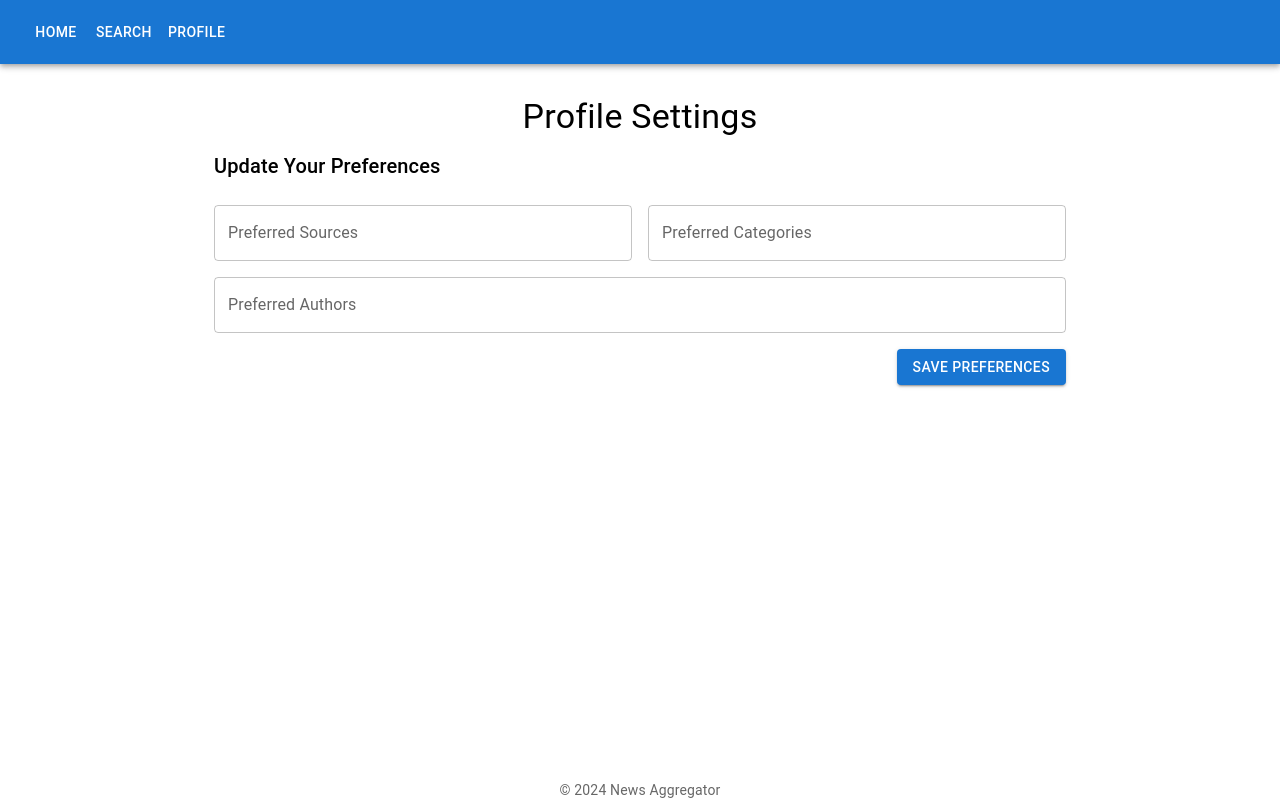
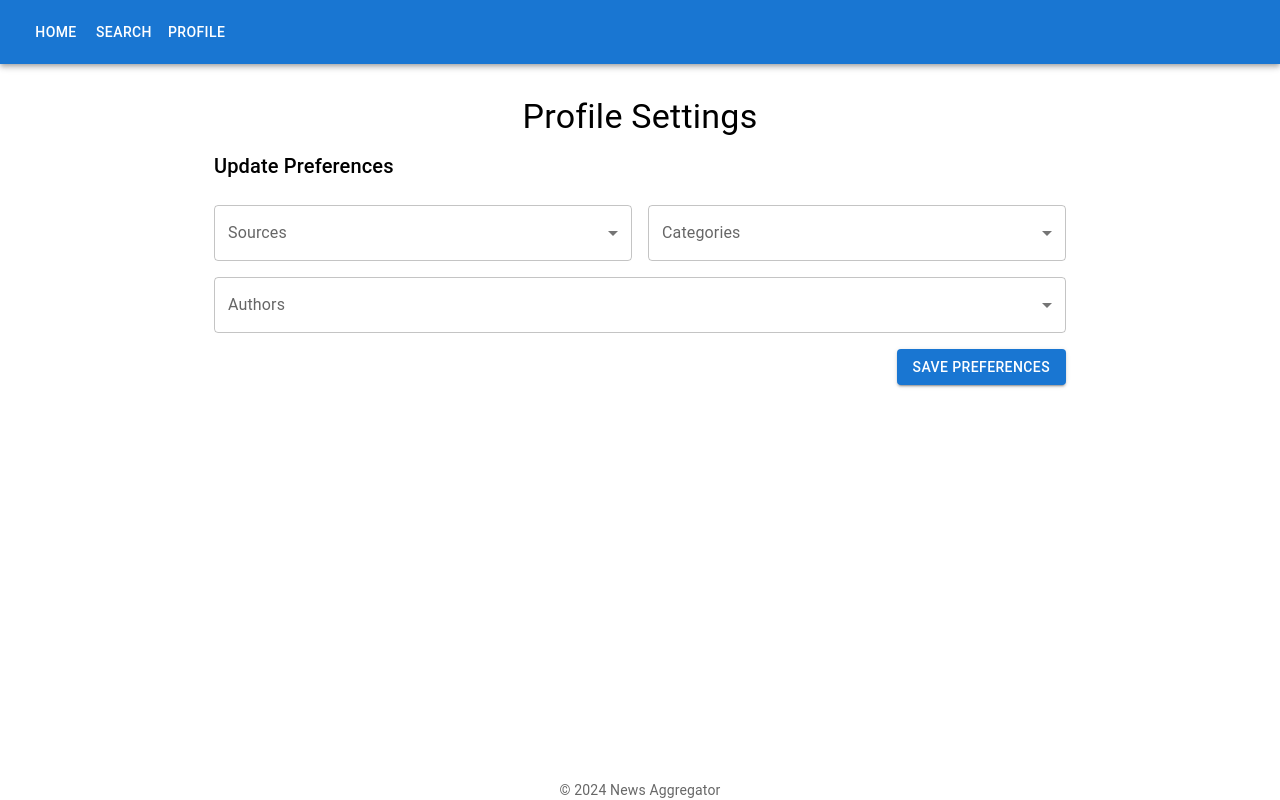
Before and after one commit to idrees04/news-aggregator, a React (Create React App) app: page /profile in a window 1280 px wide. Built offline with nearby package versions, Linux system fonts and the light colour scheme.

Commit message:
modify more code

```diff
--- a/src/components/articles/ArticleList.js
+++ b/src/components/articles/ArticleList.js
@@ -7,7 +7,7 @@ import ArticleCard from './ArticleCard';
 import { fetchArticles } from '../../services/api';
 import ErrorBoundary from '../../utils/ErrorBoundary';
 
-function ArticleList({ searchCriteria, isSearchClicked }) {
+function ArticleList({ searchCriteria, isSearchClicked, setIsSearchClicked }) {
   const [articles, setArticles] = useState([]);
   const [loading, setLoading] = useState(true);
   const [error, setError] = useState(null);
@@ -27,6 +27,7 @@ function ArticleList({ searchCriteria, isSearchClicked }) {
 
     if (isSearchClicked) {
       fetchArticlesData();
+      setIsSearchClicked(false);
     }
   }, [searchCriteria, isSearchClicked]);
 
--- a/src/components/profile/ProfileSettings.js
+++ b/src/components/profile/ProfileSettings.js
@@ -5,18 +5,24 @@ import TextField from '@mui/material/TextField';
 import Button from '@mui/material/Button';
 import Grid from '@mui/material/Grid';
 import Typography from '@mui/material/Typography';
-import { Box } from '@mui/material';
+import { Box, MenuItem } from '@mui/material';
 
 const ProfileSettingsSchema = Yup.object().shape({
-  sources: Yup.string().required('Preferred sources are required'),
-  categories: Yup.string().required('Preferred categories are required'),
-  authors: Yup.string().required('Preferred authors are required'),
+  sources: Yup.string().required('Sources are required'),
+  categories: Yup.string().required('Categories are required'),
+  authors: Yup.string().required('Authors are required'),
 });
+
+const sourcesOptions = ['CNN', 'BBC', 'The New York Times']; // Add your sources options
+const categoriesOptions = ['Business', 'Technology', 'Health']; // Add your categories options
+const authorsOptions = ['John Doe', 'Jane Smith', 'Michael Johnson']; // Add your authors options
 
 function ProfileSettings() {
   const handleSubmit = (values) => {
-    // Send values to backend or store in browser storage
-    console.log('Preferences submitted:', values);
+    // Save values to browser storage or send to backend
+    localStorage.setItem('preferences', JSON.stringify(values));
+    // Optionally, display a confirmation message
+    alert('Preferences saved successfully!');
   };
 
   return (
@@ -34,50 +40,71 @@ function ProfileSettings() {
           <Grid container spacing={2}>
             <Grid item xs={12}>
               <Typography variant="h6" gutterBottom>
-                Update Your Preferences
+                Update Preferences
               </Typography>
             </Grid>
             <Grid item xs={12} sm={6}>
               <Field
                 as={TextField}
+                select
                 name="sources"
-                label="Preferred Sources"
+                label="Sources"
                 variant="outlined"
                 fullWidth
                 error={touched.sources && !!errors.sources}
                 helperText={touched.sources && errors.sources}
-              />
+              >
+                {sourcesOptions.map((option) => (
+                  <MenuItem key={option} value={option}>
+                    {option}
+                  </MenuItem>
+                ))}
+              </Field>
             </Grid>
             <Grid item xs={12} sm={6}>
               <Field
                 as={TextField}
+                select
                 name="categories"
-                label="Preferred Categories"
+                label="Categories"
                 variant="outlined"
                 fullWidth
                 error={touched.categories && !!errors.categories}
                 helperText={touched.categories && errors.categories}
-              />
+              >
+                {categoriesOptions.map((option) => (
+                  <MenuItem key={option} value={option}>
+                    {option}
+                  </MenuItem>
+                ))}
+              </Field>
             </Grid>
             <Grid item xs={12}>
               <Field
                 as={TextField}
+                select
                 name="authors"
-                label="Preferred Authors"
+                label="Authors"
                 variant="outlined"
                 fullWidth
                 error={touched.authors && !!errors.authors}
                 helperText={touched.authors && errors.authors}
-              />
+              >
+                {authorsOptions.map((option) => (
+                  <MenuItem key={option} value={option}>
+                    {option}
+                  </MenuItem>
+                ))}
+              </Field>
             </Grid>
             <Grid item xs={12}>
-              <Box display="flex" justifyContent="flex-end" mb={3} >
+              <Box display="flex" justifyContent="flex-end" mb={3}>
                 <Button
                   type="submit"
                   variant="contained"
                   color="primary"
                 >
-                   Save Preferences
+                  Save Preferences
                 </Button>
               </Box>
             </Grid>
--- a/src/components/search/SearchForm.js
+++ b/src/components/search/SearchForm.js
@@ -8,13 +8,10 @@ import Box from '@mui/material/Box';
 import CircularProgress from '@mui/material/CircularProgress';
 
 const SearchFormSchema = Yup.object().shape({
-  keyword: Yup.string().required('Required'),
+  keyword: Yup.string().matches(/^[a-zA-Z0-9\s\-]+$/, 'Special characters are not allowed').required('Required'),
   from: Yup.date(),
   to: Yup.date().min(Yup.ref('from'), 'To date must be after from date'),
-  domains: Yup.string().matches(
-    /^(https?:\/\/)?([\w-]+\.)*[\w-]+(\.[a-z]{2,})?(:\d{1,5})?(\/.*)?$/,
-    'Invalid URL format'
-  ).max(255, 'Only one URL is allowed'),
+  sources: Yup.string().matches(/^[a-zA-Z0-9\s\-]+$/, 'Special characters are not allowed'),
 });
 
 function SearchForm({ onSearch }) {
@@ -35,7 +32,7 @@ function SearchForm({ onSearch }) {
         keyword: '',
         from: '',
         to: '',
-        domains: '',
+        sources: '',
       }}
       validationSchema={SearchFormSchema}
       onSubmit={handleSubmit}
@@ -83,12 +80,12 @@ function SearchForm({ onSearch }) {
             <Grid item xs={12}>
               <Field
                 as={TextField}
-                name="domains"
-                label="Source"
+                name="sources"
+                label="Sources"
                 variant="outlined"
                 fullWidth
-                error={touched.domains && !!errors.domains}
-                helperText={touched.domains && errors.domains}
+                error={touched.sources && !!errors.sources}
+                helperText={touched.sources && errors.sources}
               />
             </Grid>
             <Grid item xs={12}>
--- a/src/pages/SearchPage.jsx
+++ b/src/pages/SearchPage.jsx
@@ -10,12 +10,13 @@ function SearchPage() {
     q: '',
     from: '',
     to: '',
-    domains: '',
+    sources: '',
   });
   const [isSearchClicked, setIsSearchClicked] = useState(false);
 
   const handleSearch = (values) => {
-    if (!values.keyword && !values.domains) {
+    console.log("values", values);
+    if (!values.keyword && !values.sources) {
       return;
     }
 
@@ -23,7 +24,7 @@ function SearchPage() {
       q: values.keyword,
       from: values.from,
       to: values.to,
-      domains: values.domains,
+      sources: values.sources,
     });
     setIsSearchClicked(true);
   };
--- a/src/services/api.js
+++ b/src/services/api.js
@@ -1,7 +1,7 @@
 import axios from 'axios';
 
 // const API_KEY = '2906a854823f4ed6a36f98901a5e7617';
- const API_KEY ="b3bad7cfe3d146eba8261d62eb4805fc";
+const API_KEY = 'b3bad7cfe3d146eba8261d62eb4805fc';
 
 const instance = axios.create({
   baseURL: 'https://newsapi.org/v2',
@@ -11,26 +11,19 @@ const instance = axios.create({
 });
 
 export const fetchArticles = async (query) => {
-  const { q, from, to, domains, category} = query;
-console.log("query",query)
+  const { q, from, to, sources,  } = query;
+  console.log('query', query);
   let url = '/everything';
   let params = {
     apiKey: API_KEY,
     q: q,
     from: from,
     to: to,
-    domains: domains,
-    category,
+    sources: sources,
   };
 
- if ( category) {
-    url = '/top-headlines';
-  } else if(q || domains) {
-    url = '/everything';
-  }
-
   try {
-    console.log("params",params)
+    console.log('params', params);
     const response = await instance.get(url, { params });
     return response.data.articles;
   } catch (error) {
```
